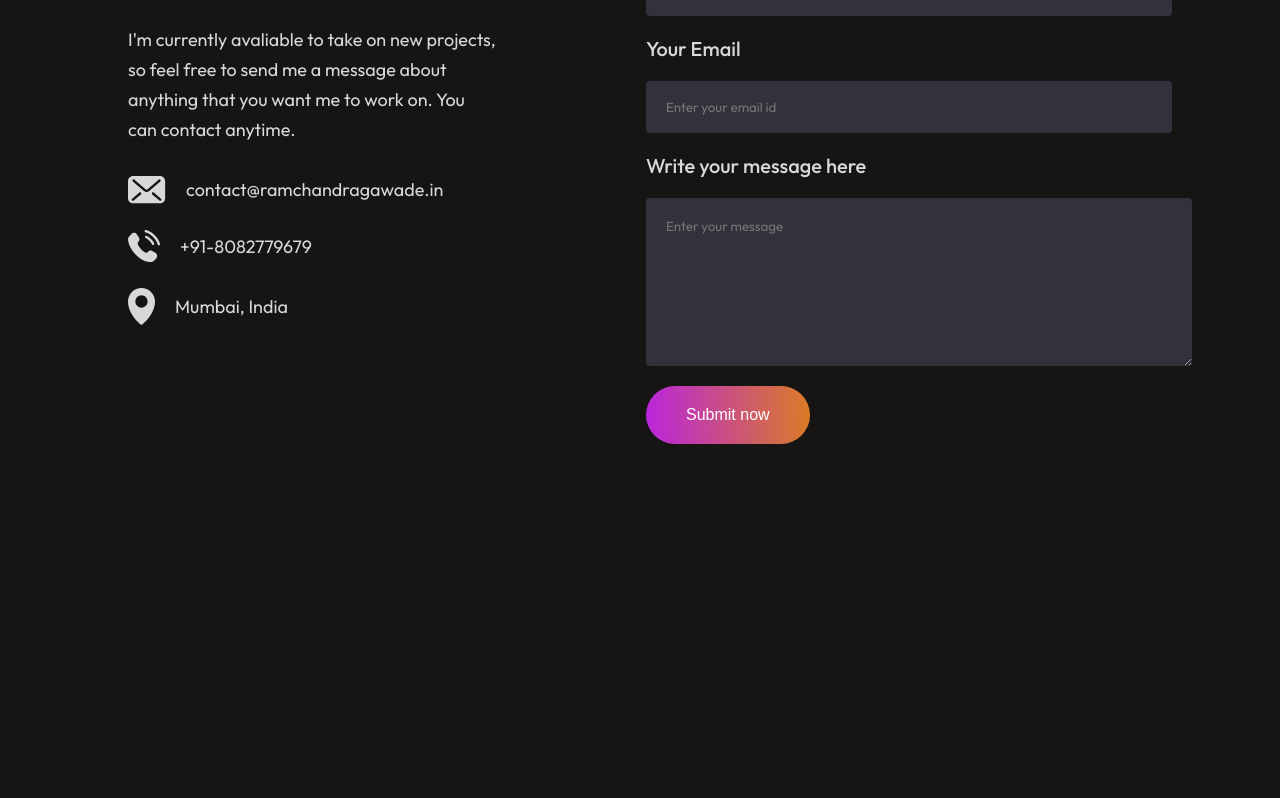
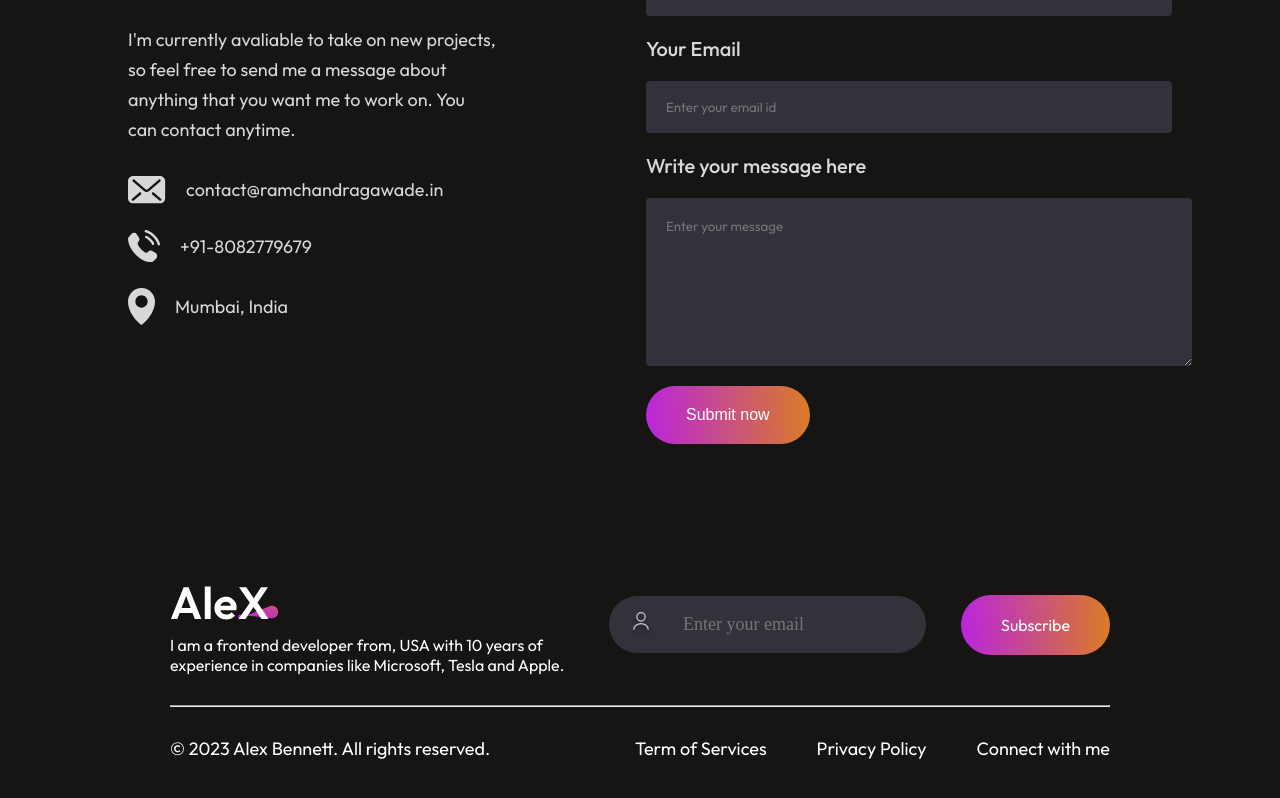
Before and after one commit to ramchandragawade/portfolio-react-css, a React (Vite) app: page / in a window 1280 px wide. Shown: the part 4378-5176 px from the top of the page. Before the commit the page ends 4872 px from the top, so only its background shows below. Built offline with nearby package versions, Linux system fonts and the light colour scheme.

Commit message:
footer done

```diff
--- a/src/App.jsx
+++ b/src/App.jsx
@@ -1,6 +1,7 @@
 import Navbar from "./components/Navbar/Navbar"
 import About from "./Pages/About/About"
 import Contact from "./Pages/Contacts/Contact"
+import Footer from "./Pages/Footer/Footer"
 import Hero from "./Pages/Hero/Hero"
 import Services from "./Pages/ServicesPage/Services"
 import Works from "./Pages/Works/Works"
@@ -14,6 +15,7 @@
       <Services/>
       <Works/>
       <Contact/>
+      <Footer/>
     </div>
   )
 }
--- /dev/null
+++ b/src/Pages/Footer/Footer.css
@@ -0,0 +1,56 @@
+.footer {
+    margin: 50px 170px;
+    display: flex;
+    flex-direction: column;
+    gap: 30px;
+}
+
+.footer-top {
+    display: flex;
+    justify-content: space-between;
+}
+
+.footer-top-left p {
+    font-size: 16px;
+    max-width: 400px;
+
+}
+
+.footer-top-right {
+    display: flex;
+    align-items: center;
+    gap: 35px;
+}
+
+.footer-email-input {
+    display: flex;
+    gap: 30px;
+    padding: 15px 20px;
+    border-radius: 50px;
+    background: #32323B;
+}
+
+.footer-email-input input {
+    outline: none;
+    border: none;
+    font-size: 18px;
+    background: transparent;
+    color: #a0a0a0;
+    font-family: Outline;
+}
+
+.footer-email-input:hover {
+    border: 2px solid white;
+}
+
+.footer-bottom {
+    display: flex;
+    justify-content: space-between;
+    font-size: 18px;
+}
+
+.footer-bottom-right {
+    display: flex;
+    gap: 50px;
+    margin-bottom: 50px;
+}
--- /dev/null
+++ b/src/Pages/Footer/Footer.jsx
@@ -0,0 +1,35 @@
+import './Footer.css';
+import footerLogo from '../../assets/footer_logo.svg';
+import userIcon from '../../assets/user_icon.svg';
+import PatternBtn from '../../components/Buttons/PatternBtn';
+
+const Footer = () => {
+  return (
+    <div className='footer'>
+        <div className="footer-top">
+            <div className="footer-top-left">
+                <img src={footerLogo} alt="" />
+                <p>I am a frontend developer from, USA with 10 years of experience in companies like Microsoft, Tesla and Apple.</p>
+            </div>
+            <div className="footer-top-right">
+                <div className="footer-email-input">
+                    <img src={userIcon} alt="" />
+                    <input type="email" placeholder='Enter your email'/>
+                </div>
+                <PatternBtn>Subscribe</PatternBtn>
+            </div>
+        </div>
+        <hr />
+        <div className="footer-bottom">
+            <div className="footer-bottom-left">© 2023 Alex Bennett. All rights reserved.</div>
+            <div className="footer-bottom-right">
+                <p>Term of Services</p>
+                <p>Privacy Policy</p>
+                <p>Connect with me</p>
+            </div>
+        </div>
+    </div>
+  )
+}
+
+export default Footer
--- a/src/Pages/Hero/Hero.jsx
+++ b/src/Pages/Hero/Hero.jsx
@@ -9,7 +9,7 @@
         <h1><span>I am Alex Bennet</span>, front end developer based in USA.</h1>
         <p>I am a frontend developer from California, USA with 10 years of experience in multiple companies like Microsoft, Tesla and Apple. </p>
         <div className='hero-action'>
-            <PatternBtn text={'Connect With Me'}/>
+            <PatternBtn>Connect With Me</PatternBtn>
             <div className="hero-resume">My resume</div>
         </div>
     </div>
--- a/src/components/Buttons/PatternBtn.jsx
+++ b/src/components/Buttons/PatternBtn.jsx
@@ -1,7 +1,7 @@
 import './PatternBtn.css';
-const PatternBtn = ({text}) => {
+const PatternBtn = ({children}) => {
   return (
-    <div className="nav-connect">{text}</div>
+    <div className="nav-connect">{children}</div>
   )
 }
 
--- a/src/components/Navbar/Navbar.jsx
+++ b/src/components/Navbar/Navbar.jsx
@@ -12,7 +12,7 @@
             <li>Projects</li>
             <li>Contact</li>
         </ul>
-      <PatternBtn text={'Connect With Me'}/>
+      <PatternBtn>Connect With Me</PatternBtn>
     </div>
   )
 }
```
